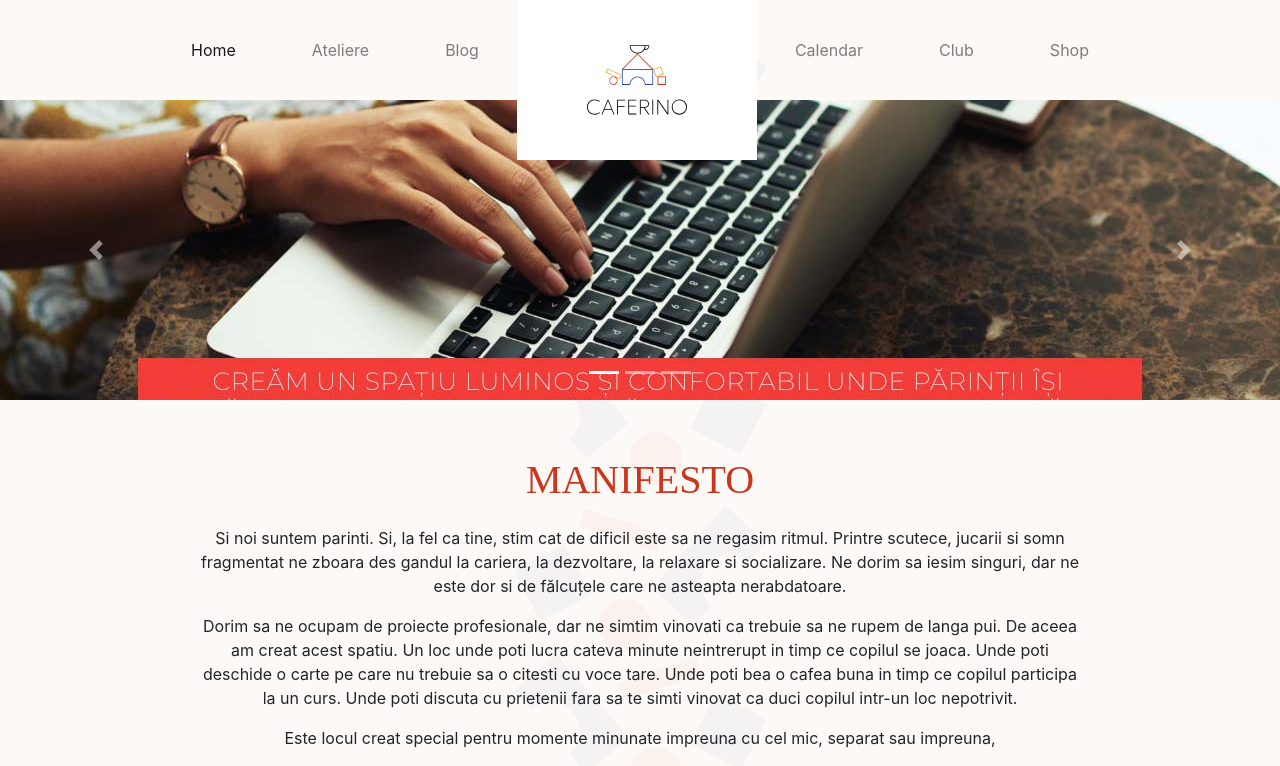
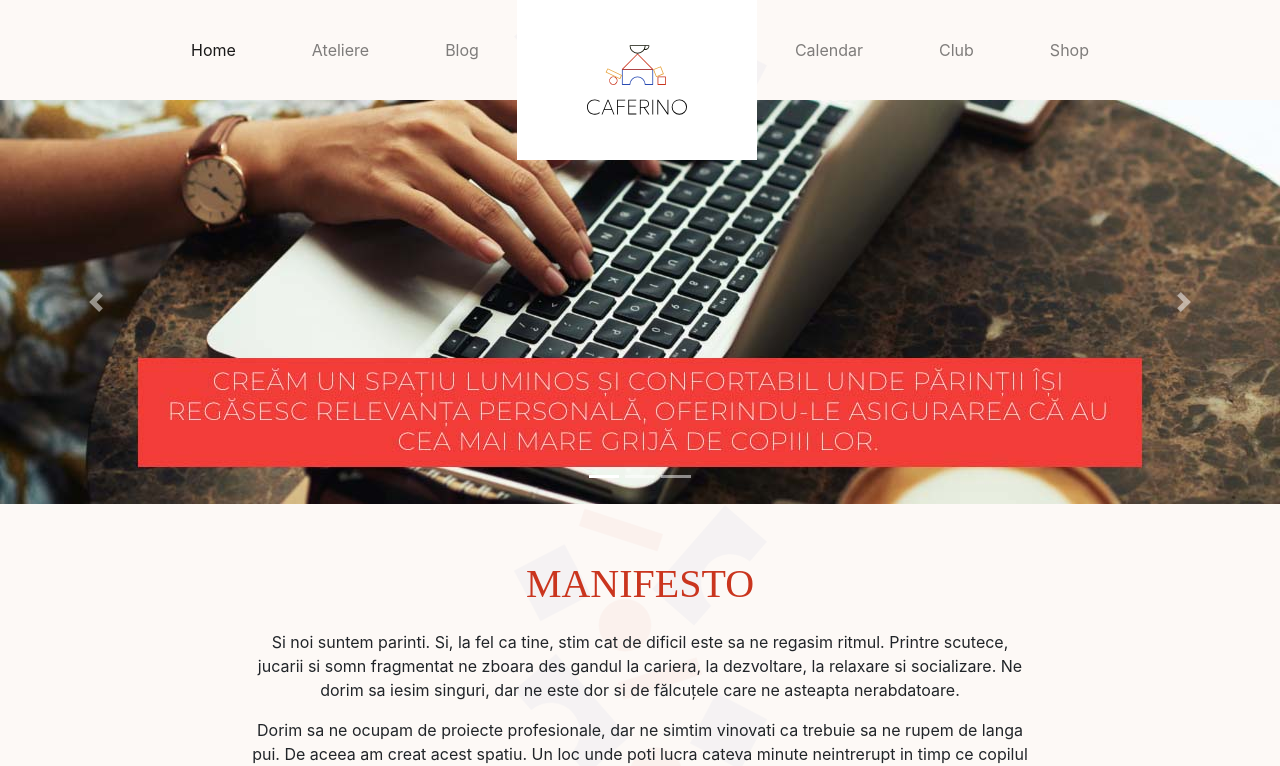
Before and after one commit to vladiulianbogdan/CaferinoWebsite, a Django app: page /homepage/ in a window 1280 px wide. Shown: the top 766 px of the page. Run offline with Django 3.2, Linux system fonts and the light colour scheme; some libraries are stand-ins or nearby versions; grey boxes are pictures that could not be loaded.

Commit message:
Improvements.

```diff
--- a/cfhomepage/templates/homepage.html
+++ b/cfhomepage/templates/homepage.html
@@ -21,6 +21,22 @@
 .navbar-nav > li{
   padding-left:30px;
   padding-right:30px;
+}
+
+.indicators {
+  display: flex;
+  list-style-type: none;
+}
+
+.indicators li {
+  width: 10px;
+  height: 10px;
+  background-color: white;
+  margin: 10px;
+}
+
+.indicators .active {
+  background-color: red;
 }
 
 /* .navbar-nav li a {
@@ -75,15 +91,9 @@
           <li data-target="#carouselExampleIndicators" data-slide-to="1"></li>
           <li data-target="#carouselExampleIndicators" data-slide-to="2"></li>
         </ol>
-        <div class="carousel-inner" style="height: 300px;">
+        <div class="carousel-inner">
           <div class="carousel-item active">
             <img class="d-block w-100" src="{% static "/misiune.jpg" %}" alt="First slide">
-          </div>
-          <div class="carousel-item">
-            <img class="d-block w-100" src="https://www.ebbekids.com/images/blockbabyeng.jpg" alt="Second slide">
-          </div>
-          <div class="carousel-item">
-            <img class="d-block w-100" src="https://www.todaysparent.com/wp-content/uploads/2016/06/selling-online-main.jpg" alt="Third slide">
           </div>
         </div>
         <a class="carousel-control-prev" href="#carouselExampleIndicators" role="button" data-slide="prev">
@@ -96,7 +106,7 @@
         </a>
       </div>
 
-      <div style="margin-left: 200px; margin-right: 200px; align-items: center; margin-top: 50px; text-align: center;">
+      <div style="margin-left: 250px; margin-right: 250px; align-items: center; margin-top: 50px; text-align: center; margin-bottom: 50px;">
         <p style="text-align: center; font-family: 'Montserrat';text-align: center;font-size: 40;color: #CA351E;">MANIFESTO</p>
 
         <p>
@@ -118,33 +128,29 @@
         </p>
       </div>
 
-      <div style="display: flex; height: 300px;">
-        <img style="width: 60%;" src="{% static "/coffee.jpg" %}" alt="My image"></img>
-        <div id="carouselExampleIndicators" class="carousel slide" data-ride="carousel">
-            <ol class="carousel-indicators">
-                <li data-target="#carouselExampleIndicators" data-slide-to="0" class="active"></li>
-                <li data-target="#carouselExampleIndicators" data-slide-to="1"></li>
-                <li data-target="#carouselExampleIndicators" data-slide-to="2"></li>
-            </ol>
-            <div class="carousel-inner" style="height: 300px;">
+      <div style="display: flex;">
+        <div style="    background-color: black;width: 100%;" id="carouselExampleIndicators" class="carousel slide" data-ride="carousel">
+            <div class="carousel-inner">
                 <div class="carousel-item active">
-                Hello1
-                </div>
-                <div class="carousel-item">
-                Hello2
-                </div>
-                <div class="carousel-item">
-                Hello3
+                  <div style="display: flex;">
+                    <img style="width: 55%; height: intrinsic;" src="{% static "/coffee.jpg" %}" alt="My image"></img>
+                    <div style="display: flex;flex-direction: column;justify-content: center; width: 45%; padding-left: 20px;">
+                      <div style="display: flex; align-items: center;">
+                      <hr style="    width: 10%;text-align: left;margin-left: 0;background-color: white;">
+                      <p style="width: 85%;font-family: Montserrat; font-size: 60px; color: white; margin-left: 20px; margin-bottom: 0rem;">CALITATE</p>
+                      </div>
+                      <p style="width: 70%; font-family: Roboto; font-size: 18px; color: white; margin-bottom: 0pm;">Dorim să ne autodepășim, astfel încât să fim în fiecare zi cea mai bună variantă a noastră. Ne bucurăm de relațiile și timpul de calitate pe care le aducem în viața noastră. Nu suntem perfecți, însă ne dorim ce este mai bun pentru noi și pentru copiii noștri.</p>
+                      <hr style="width: 70%;text-align: left;margin-left: 0;background-color: white;">
+                      <div class="indicators">
+                        <li data-target="#carouselExampleIndicators" data-slide-to="0" class="active"></li>
+                        <li data-target="#carouselExampleIndicators" data-slide-to="1"></li>
+                        <li data-target="#carouselExampleIndicators" data-slide-to="2"></li>
+                      </ul>
+                    </div>
+
+                  </div>
                 </div>
             </div>
-            <a class="carousel-control-prev" href="#carouselExampleIndicators" role="button" data-slide="prev">
-                <span class="carousel-control-prev-icon" aria-hidden="true"></span>
-                <span class="sr-only">Previous</span>
-            </a>
-            <a class="carousel-control-next" href="#carouselExampleIndicators" role="button" data-slide="next">
-                <span class="carousel-control-next-icon" aria-hidden="true"></span>
-                <span class="sr-only">Next</span>
-            </a>
             </div>
       </div>
 </body>
```
